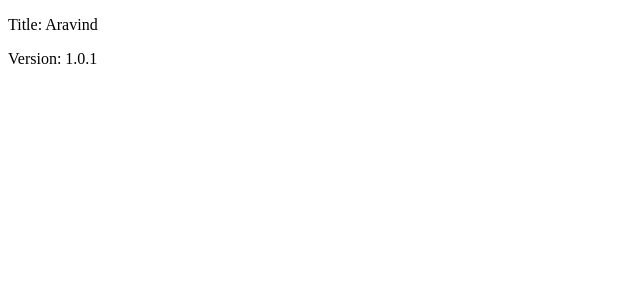
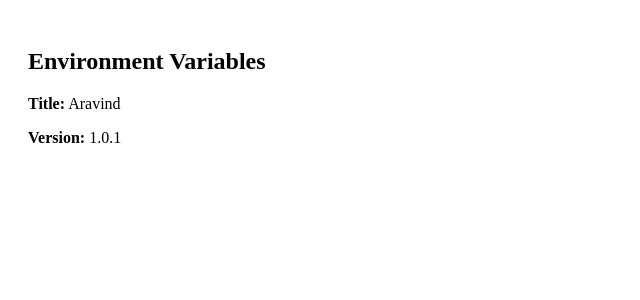
Before and after one commit to M-Saranya123/react-app, a React (Create React App) app: page / in a window 1280 px wide. Shown: the top 300 px of the page, without its empty margins (0-640 px from the left). Built offline with nearby package versions, Linux system fonts and the light colour scheme.

Commit message:
Update App.js to display Aravind from environment variables

```diff
--- a/src/App.js
+++ b/src/App.js
@@ -1,12 +1,11 @@
+import React from "react";
+
 function App() {
-  // Read from environment variables at runtime
-  const name = process.env.REACT_APP_TITLE || 'Default Name';
-  const version = process.env.REACT_APP_VERSION || '1.0.0';
-
   return (
-    <div className="App">
-      <p>Title: {name}</p>
-      <p>Version: {version}</p>
+    <div style={{ padding: 20 }}>
+      <h2>Environment Variables</h2>
+      <p><strong>Title:</strong> {process.env.REACT_APP_TITLE}</p>
+      <p><strong>Version:</strong> {process.env.REACT_APP_VERSION}</p>
     </div>
   );
 }
```
